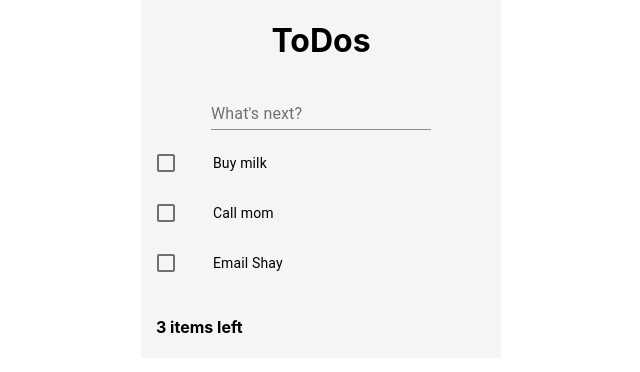
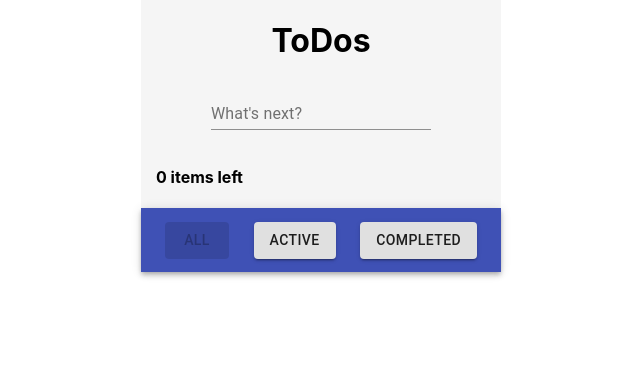
Before and after one commit to nogalasman/todo-list, a React (Create React App) app: page / in a window 1280 px wide. Shown: the top 372 px of the page, without its empty margins (319-959 px from the left). Built offline with nearby package versions, Linux system fonts and the light colour scheme.

Commit message:
add filters + add item with enter

```diff
--- a/src/model/ToDoItem.js
+++ b/src/model/ToDoItem.js
@@ -1,12 +1,9 @@
-import './ToDoItem.css'
-
-
 class ToDoItem {
 
     constructor(id, txt, completed) {
         this.id = id;
         this.txt = txt;
-        this.competed = completed;
+        this.completed = completed;
     }
 }
 
--- a/src/pages/ToDoListPage.css
+++ b/src/pages/ToDoListPage.css
@@ -12,3 +12,8 @@
     text-align: left;
     padding-left: 15px;
 }
+
+.p-todolist .filter-btns-container {
+    display: flex;
+    justify-content: space-between;
+}
--- a/src/pages/ToDoListPage.js
+++ b/src/pages/ToDoListPage.js
@@ -1,5 +1,6 @@
-import { Checkbox, List, ListItem, ListItemIcon, ListItemText, TextField } from '@material-ui/core';
+import { AppBar, Button, Checkbox, List, ListItem, ListItemIcon, ListItemText, TextField, Toolbar } from '@material-ui/core';
 import { useState } from 'react';
+import ToDoItem from '../model/ToDoItem';
 import './ToDoListPage.css';
 
 function ToDoListPage() {
@@ -10,7 +11,8 @@ function ToDoListPage() {
         {id: 2, txt: 'Email Shay', completed: false},
     ];
 
-    const [todolistData, setTodolistData] = useState(todos);
+    const [todolistData, setTodolistData] = useState([]);
+    const [filter, setFilter] = useState("all");
 
     function itemClicked(id) {
         const newList = [...todolistData];
@@ -21,7 +23,31 @@ function ToDoListPage() {
         setTodolistData(newList);
     }
 
-    const todoListView = todolistData.map(item =>
+    function addItem(event) {
+        if ((event.keyCode === 13) && (event.target.value !== "")){
+
+            let maxId = 0;
+            if (todolistData.length > 0) {
+                maxId = Math.max(...todolistData.map(o => o.id));
+            }
+            const txt = event.target.value;
+            const newItem = new ToDoItem(maxId + 1,txt,false);
+            const newList = [...todolistData];
+            newList.push(newItem);
+            event.target.value = "";
+            setTodolistData(newList);
+        }
+    }
+
+    const todoListView = () => {
+        let list = [...todolistData];
+        if (filter === "completed") {
+            list = list.filter(item => item.completed);
+        } else if (filter === "active") {
+            list = list.filter(item => !item.completed);
+        }
+
+        return list.map(item =>
             <ListItem dense button key={item.id} onClick={() => itemClicked(item.id)}>
                 <ListItemIcon>
                     <Checkbox
@@ -32,21 +58,28 @@ function ToDoListPage() {
                     />
                 </ListItemIcon>
                 <ListItemText className={ item.completed ? "checked-txt" : ""} primary={item.txt} key={item.id} />
-        </ListItem>
-    );
+            </ListItem>);
+    };
 
     const getOpenTasksNum = todolistData.map(element => !element.completed).reduce((a, b) => a + b, 0);
 
     return (
         <div className="p-todolist">
             <h1>ToDos</h1>
-            <form className="input-form" noValidate autoComplete="off">
-                <TextField id="standard-basic" label="What's next?" />
+            <form className="input-form" noValidate autoComplete="off"  onSubmit={e => { e.preventDefault(); }}>
+                <TextField id="standard-basic" label="What's next?"  onKeyDown={(e) => addItem(e) } />
             </form>
             <List component="nav" aria-label="todolist items">
-                { todoListView }
+                { todoListView() }
             </List>
             <h4 className="items-left-txt">{ getOpenTasksNum } items left</h4>
+            <AppBar position="static">
+                <Toolbar className="filter-btns-container">
+                    <Button variant="contained" onClick={() => setFilter("all")} disabled={filter === "all"}>All</Button>
+                    <Button variant="contained" onClick={() => setFilter("active")} disabled={filter === "active"}>Active</Button>
+                    <Button variant="contained" onClick={() => setFilter("completed")} disabled={filter === "completed"}>Completed</Button>
+                </Toolbar>
+            </AppBar>
         </div>
     )
 }
```
Also changed, not shown: 1 other file (tests, documents, lock files or other folders). Lines whose indentation alone changed are shown as unchanged.
